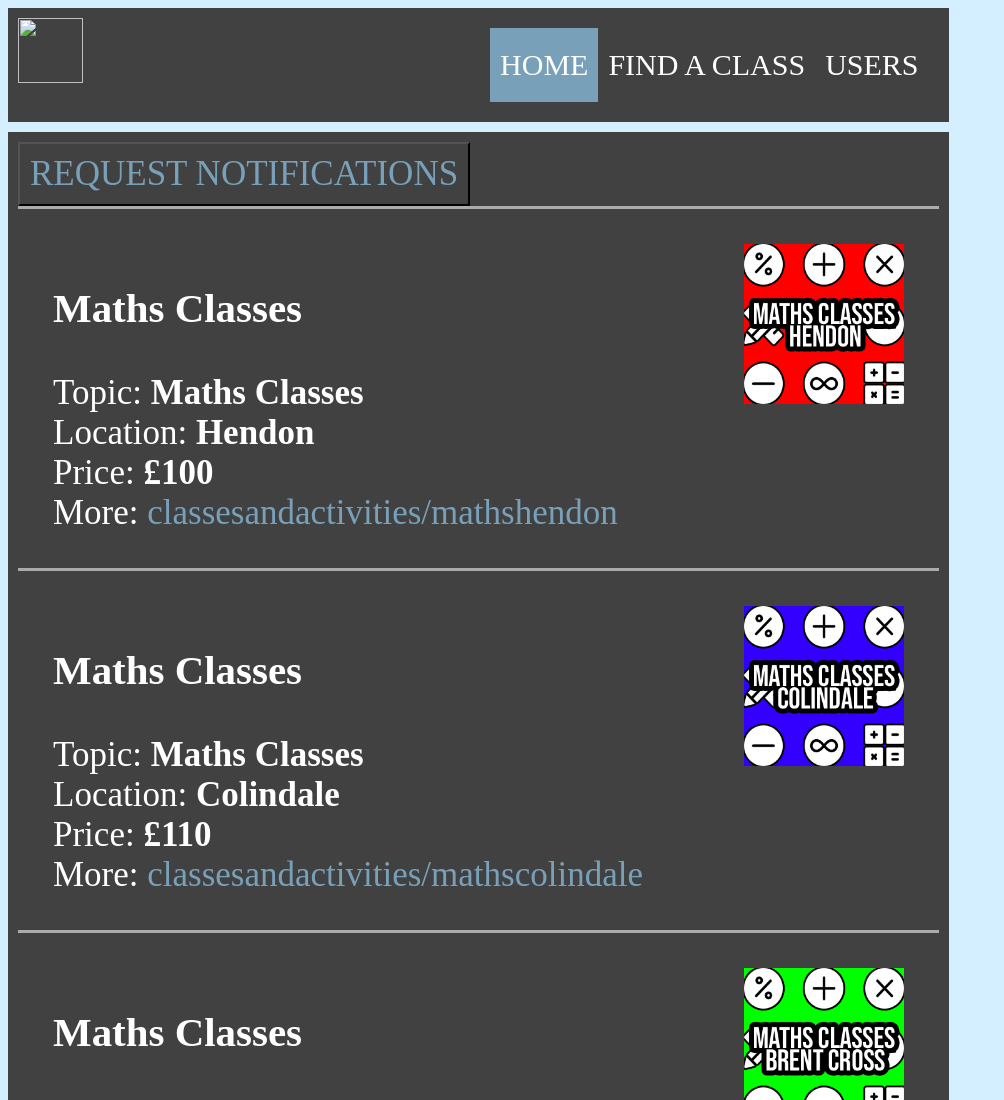
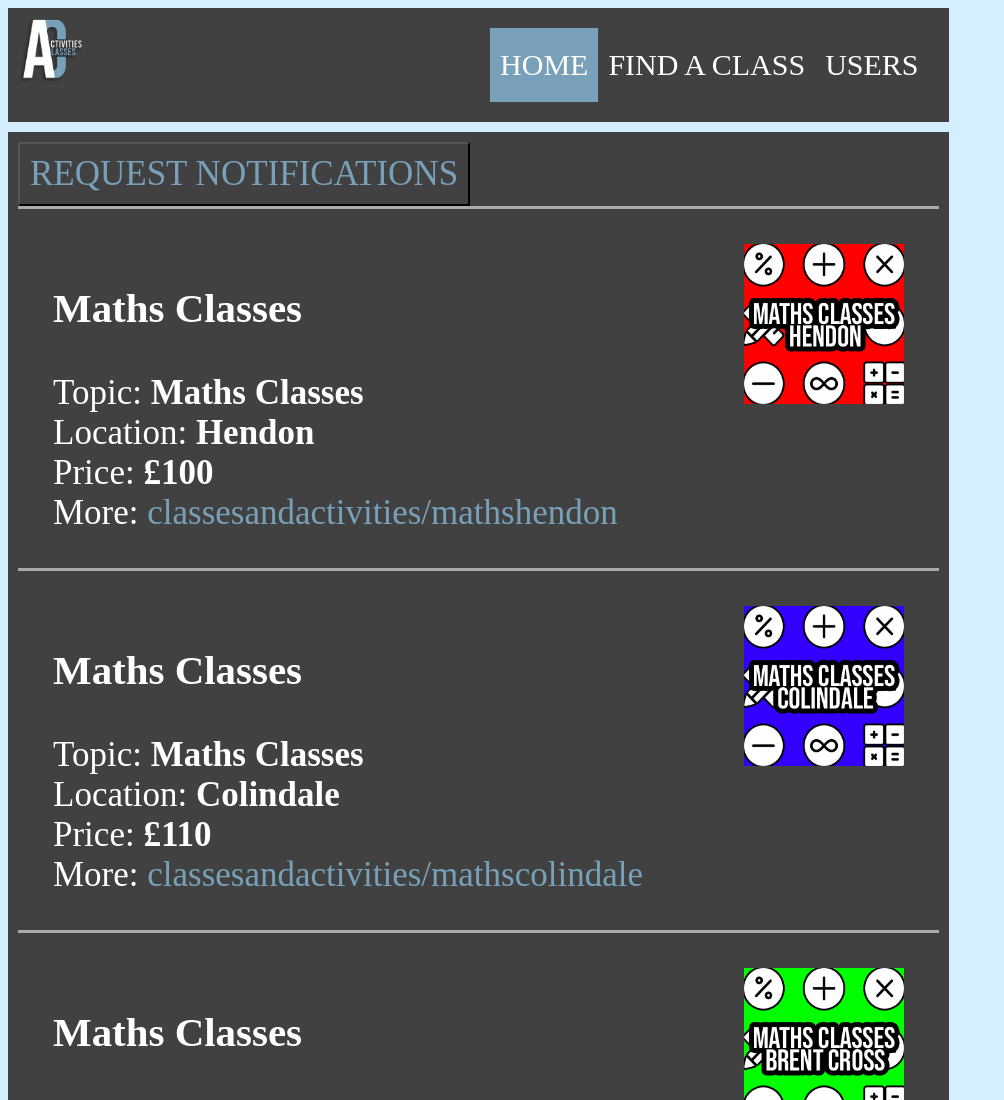
Before and after one commit to erdaksu/Progressive-Web-App, a plain HTML site: page index.html in a window 1280 px wide. Shown: the top 1100 px of the page, without its empty margins (0-1004 px from the left). Drawn offline with nearby package versions, Linux system fonts and the light colour scheme; the site is published under a folder, as on GitHub Pages, so addresses that start at the root find nothing; a web font is replaced by a local one.

Commit message:
updated logo path

```diff
--- a/index.html
+++ b/index.html
@@ -24,7 +24,7 @@
 <body>
     <div class="container">
         <header>
-            <img id="logo" src="/icons/icon-192.png"/>
+            <img id="logo" src="icons/icon-192.png"/>
             <ul>
                 <li><a class="active" href="#home">HOME</a></li>
                 <li><a href="users.html">FIND A CLASS</a></li>
```
